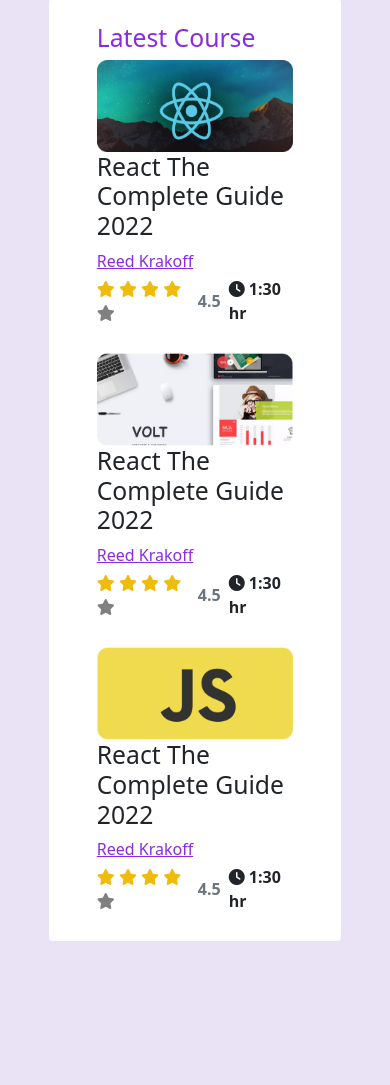
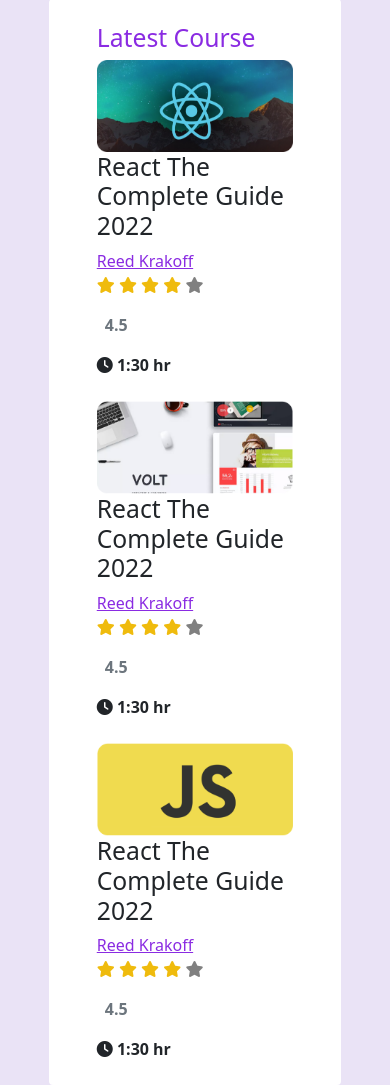
Before and after one commit to marufurs4294/leader-boards, a plain HTML site: page index.html in a window 390 px wide. Shown: the part 2002-3087 px from the top of the page. Before the commit the page ends 2943 px from the top, so only its background shows below. Drawn offline with nearby package versions, Linux system fonts and the light colour scheme.

Commit message:
some class remove

```diff
--- a/index.html
+++ b/index.html
@@ -153,7 +153,7 @@
   <h2>React The Complete Guide 2022</h2>
   <a href="">Reed Krakoff</a>
 </div>
-<div class="d-flex align-items-center d-sm-block d-md-flex" >
+<div class="  d-sm-block d-md-flex align-items-center" >
 
   <div class="star-icon">
     <i class="fa-solid fa-star filled-star"></i>
@@ -179,7 +179,7 @@
         <h2>React The Complete Guide 2022</h2>
         <a href="">Reed Krakoff</a>
       </div>
-      <div class="d-flex align-items-center d-sm-block d-md-flex" >
+      <div class=" d-sm-block d-md-flex align-items-center" >
 
         <div class="star-icon">
           <i class="fa-solid fa-star filled-star"></i>
@@ -205,7 +205,7 @@
               <h2>React The Complete Guide 2022</h2>
               <a href="">Reed Krakoff</a>
             </div>
-            <div class="d-flex align-items-center d-sm-block d-md-flex" >
+            <div class=" d-sm-block d-md-flex align-items-center" >
 
               <div class="star-icon">
                 <i class="fa-solid fa-star filled-star"></i>
```
